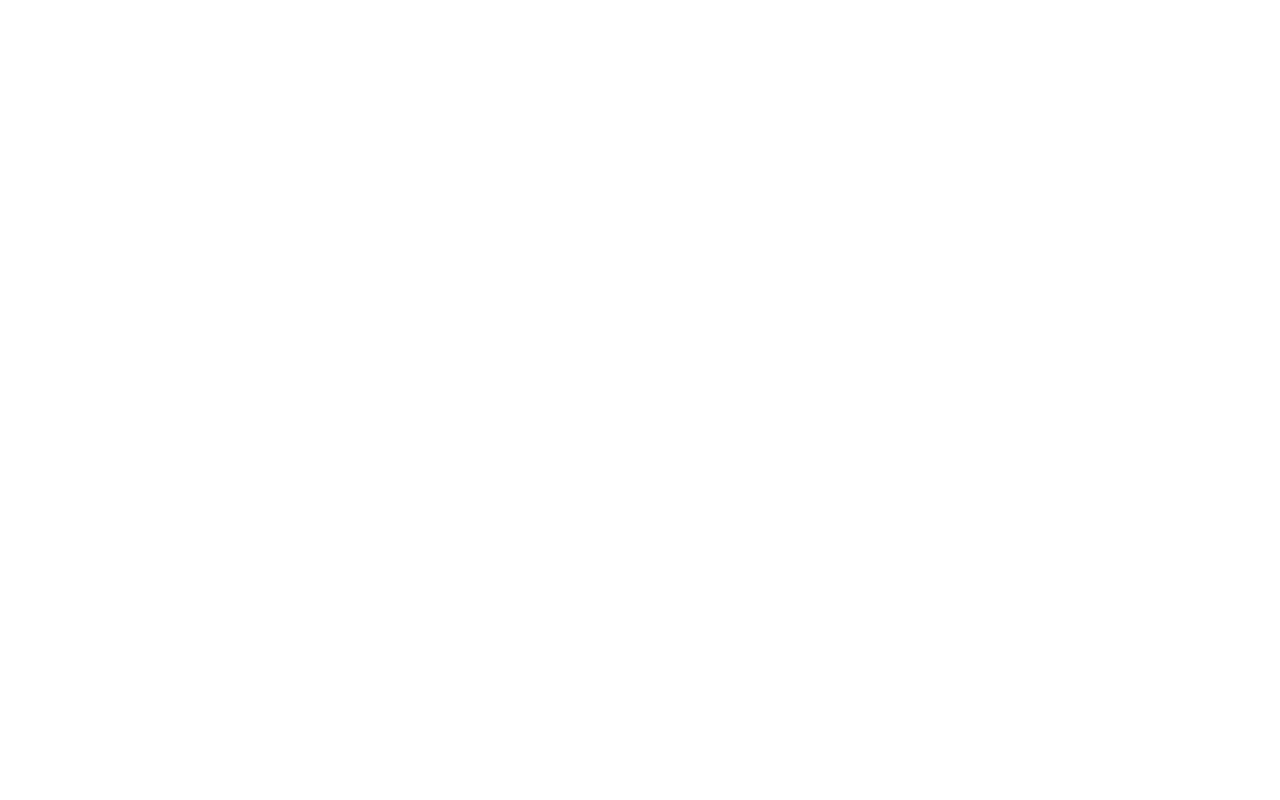
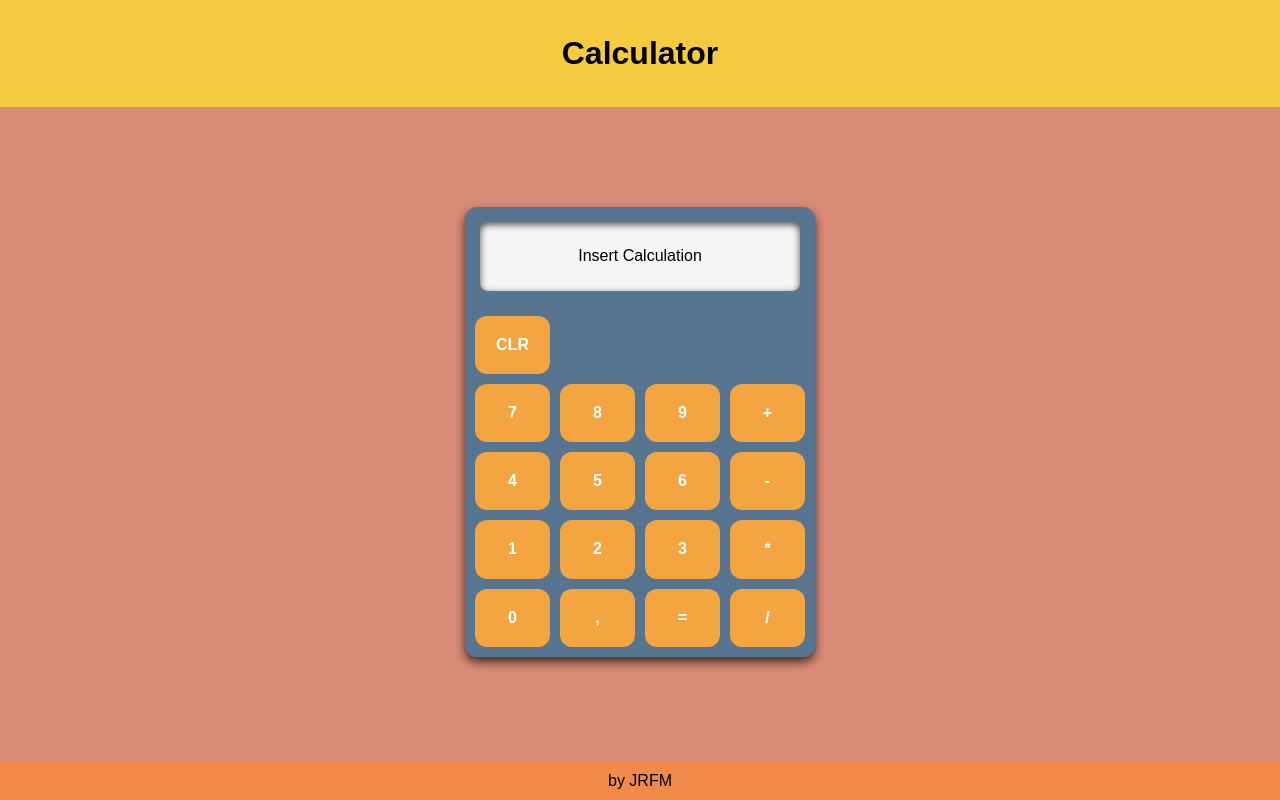
Before and after one commit to j-r-f-m/odin-calculator, a plain HTML site: page index.html in a window 1280 px wide. Drawn offline with Linux system fonts and the light colour scheme.

Commit message:
add 1 version of css layout

```diff
--- a/index.html
+++ b/index.html
@@ -8,6 +8,130 @@
     <link rel="stylesheet" href="style.css">
 </head>
 <body>
+    <div class="header">
+        <p>Calculator</p>
+    </div>
+
+    <div class="mid">
+        <div class="calculator">
+            <div class="display">
+                <p></p>
+                <p>Insert Calculation</p>
+                <p></p>
+            </div>
+            <div class="buttons">
+
+                <div class="row">
+                    <div class="btn btn-clr">
+
+                        <p>CLR</p>
+
+                    </div>
+
+
+                </div>
+
+                <div class="row">
+                    <div class="btn">
+
+                        <p>7</p>
+
+                    </div>
+                    <div class="btn">
+
+                        <p>8</p>
+
+                    </div>
+                    <div class="btn">
+
+                        <p>9</p>
+
+                    </div>
+                    <div class="btn">
+
+                        <p>+</p>
+
+                    </div>
+                </div>
+
+                <div class="row">
+                    <div class="btn">
+
+                        <p>4</p>
+
+                    </div>
+                    <div class="btn">
+
+                        <p>5</p>
+
+                    </div>
+                    <div class="btn">
+
+                        <p>6</p>
+
+                    </div>
+                    <div class="btn">
+
+                        <p>-</p>
+
+                    </div>
+                </div>
+
+                <div class="row">
+                    <div class="btn">
+
+                        <p>1</p>
+
+                    </div>
+                    <div class="btn">
+
+                        <p>2</p>
+
+                    </div>
+                    <div class="btn">
+
+                        <p>3</p>
+
+                    </div>
+                    <div class="btn">
+
+                        <p>*</p>
+
+                    </div>
+                </div>
+
+                <div class="row">
+                    <div class="btn">
+
+                        <p>0</p>
+
+                    </div>
+                    <div class="btn">
+
+                        <p>,</p>
+
+                    </div>
+                    <div class="btn">
+
+                        <p>=</p>
+
+                    </div>
+                    <div class="btn">
+
+                        <p>/</p>
+
+                    </div>
+                </div>
+
+
+            </div>
+        </div>
+    </div>
+
+    <div class="footer">
+        <p>by JRFM</p>
+    </div>
+
     <script src="index.js"></script>
 </body>
 </html>
--- a/style.css
+++ b/style.css
@@ -0,0 +1,129 @@
+body{
+    font-family: Arial, Helvetica, sans-serif;
+    height: 100vh;
+    margin: 0;
+    display: flex;
+    flex-direction: column;
+    background-color: #D78A76;
+
+
+  }
+
+p{
+    margin: 0;
+
+}
+
+
+.header{
+    display: flex;
+    justify-content: center;
+    background-color: #F3CA40;
+    padding: 35px;
+    font-weight: 900;
+    font-size: xx-large;
+}
+
+.mid{
+    display: flex;
+    justify-content: center;
+    padding: 100px;
+
+}
+
+.calculator{
+    display: flex;
+    flex-direction: column;
+
+    width: 350px;
+    height: 450px;
+    background-color: #577590;
+    flex-shrink: 0;
+    border-radius: 12px;
+    box-shadow: 0px 5px 10px 0px rgba(7, 7, 7, 0.7);
+
+
+}
+
+.row{
+    display: flex;
+    justify-content: space-between;
+    height: 20%;
+}
+
+.display{
+    display: flex;
+    flex-direction: column;
+    background-color: whitesmoke;
+    margin: 15px;
+    flex-grow: 1.5;
+    border-radius: 8px;
+    box-shadow: inset 0px 2.5px 7px 0px rgba(7, 7, 7, 0.7);
+    }
+
+.display p{
+    margin: 0;
+    text-align: center; margin: auto;
+    font-weight: 500;
+}
+
+.buttons{
+    flex-grow: 3;
+    margin: 5px;
+    display: flex;
+    flex-direction: column;
+    align-content: space-between;
+}
+
+.btn{
+    background-color: #F2A541; /* Green */
+    border: none;
+    color: white;
+    width: 25%;
+    text-align: center;
+    text-decoration: none;
+    margin: 5px;
+    font-size: 16px;
+    border-radius: 12px;
+    text-align: center;
+    vertical-align: middle;
+
+
+}
+
+.btn:hover{
+    box-shadow: 0 12px 16px 0 rgba(0,0,0,0.24), 0 17px 50px 0 rgba(0,0,0,0.19);
+}
+
+.btn p{
+    margin-top:  1.25em;
+    font-weight: 900;
+}
+
+.btn-clr{
+    background-color: #F2A541; /* Green */
+    border: none;
+    color: white;
+    width: 75px;
+
+    text-align: center;
+    text-decoration: none;
+    border: none;
+    margin: 5px;
+    font-size: 16px;
+    border-radius: 12px;
+}
+
+.btn-clr p {
+    margin-top:  1.25em;
+}
+
+
+
+.footer{
+    display: flex;
+    background-color: #F08A4B;
+    margin-top: auto;
+    justify-content: center;
+    padding: 10px;
+  }
```
